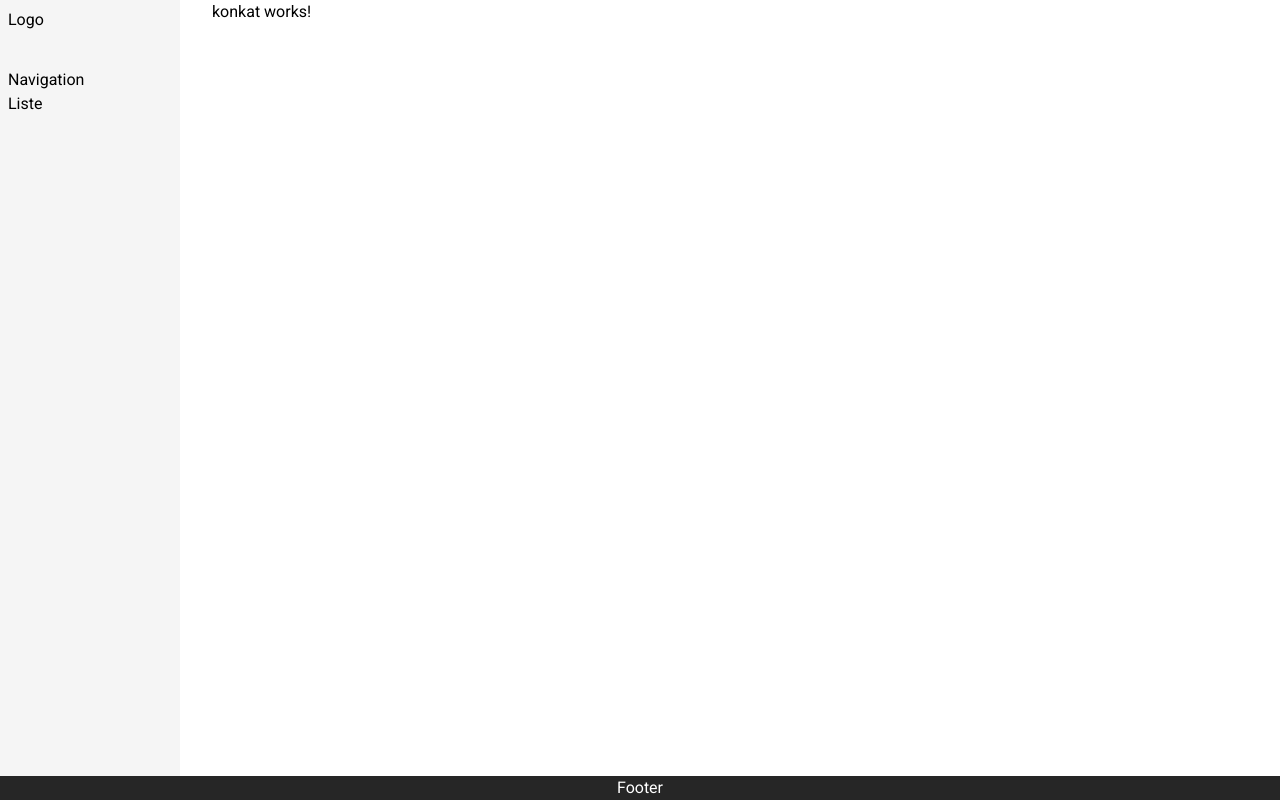
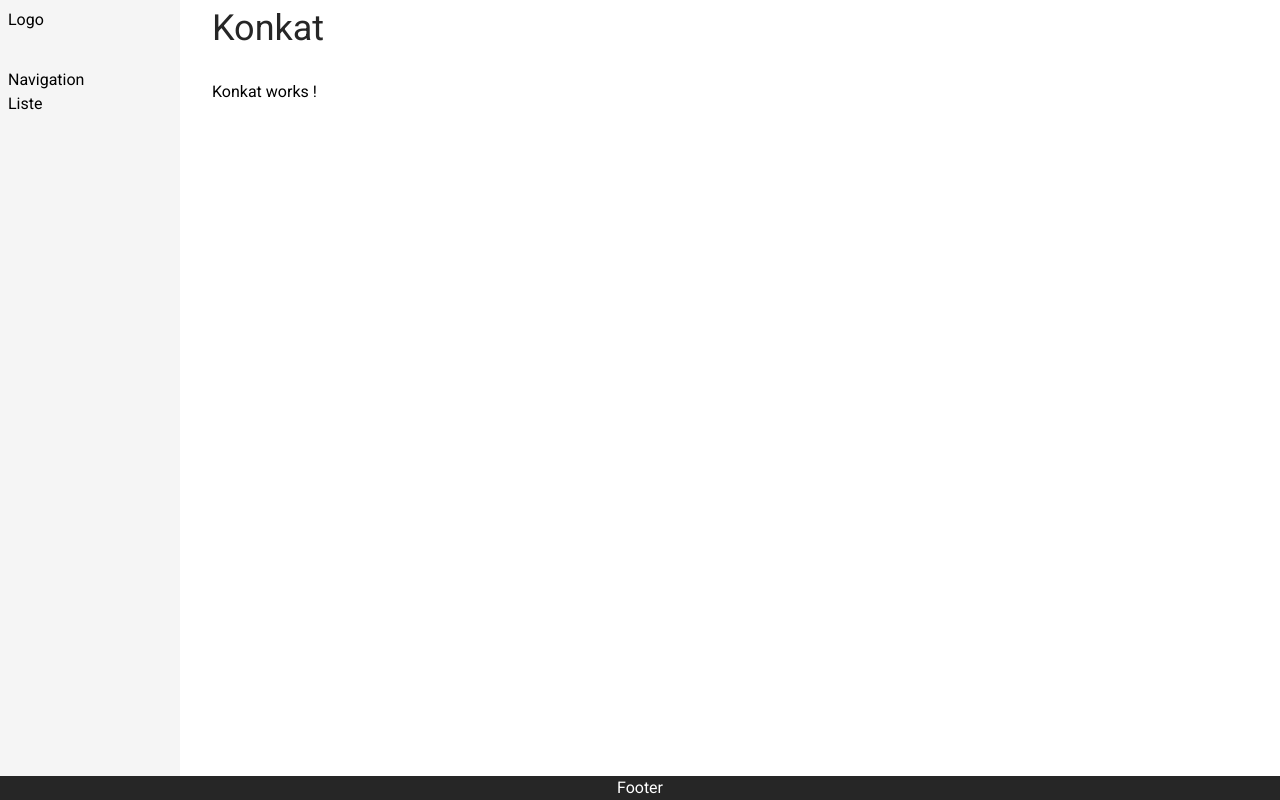
Before and after one commit to giltest99/Angular-01, an Angular app: page /konkat in a window 1280 px wide. Built offline with nearby package versions, Linux system fonts and the light colour scheme; a web font is replaced by a local one.

Commit message:
Add title to Konkat

```diff
--- a/src/app/home/home.component.html
+++ b/src/app/home/home.component.html
@@ -1 +1,2 @@
 <app-title [text]="'Home'"></app-title>
+<p>Home works !</p>
--- a/src/app/konkat/konkat.component.html
+++ b/src/app/konkat/konkat.component.html
@@ -1 +1,2 @@
-<p>konkat works!</p>
+<app-title [text]="'Konkat'"></app-title>
+<p>Konkat works !</p>
```
